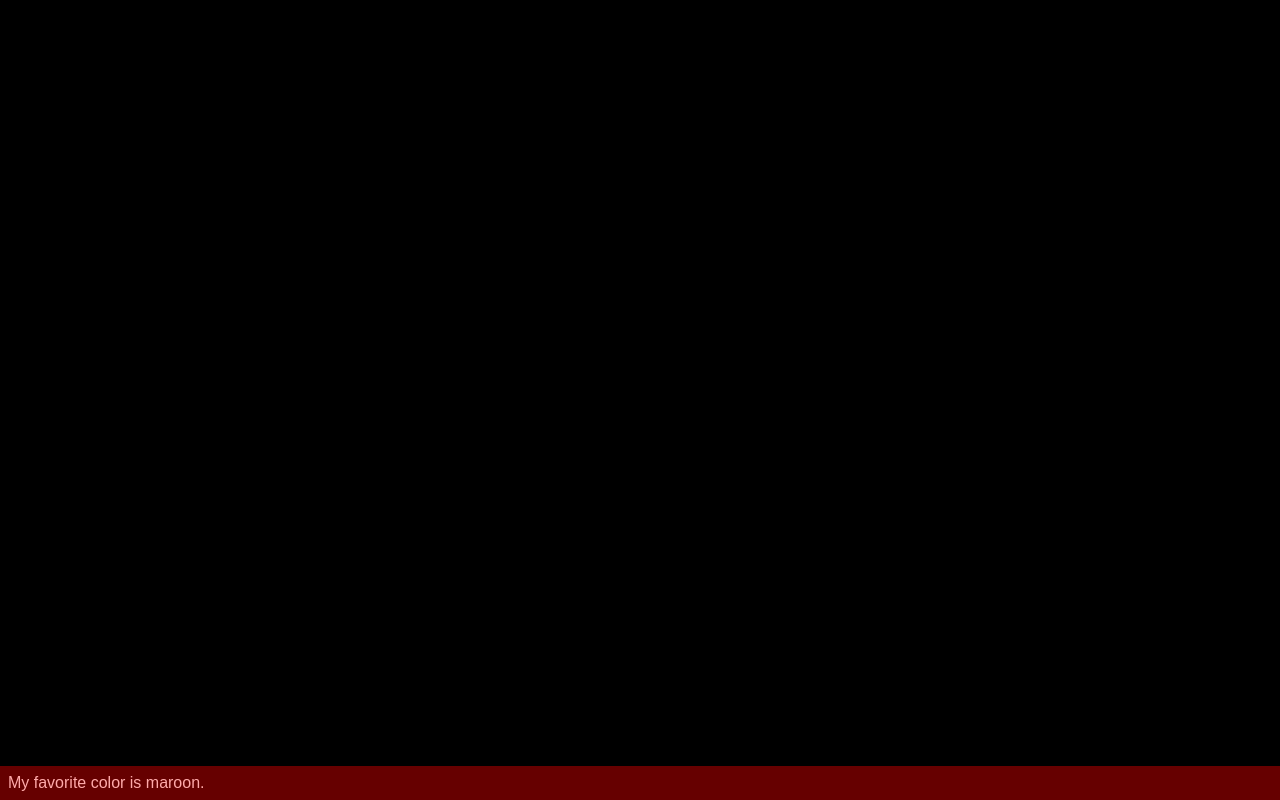
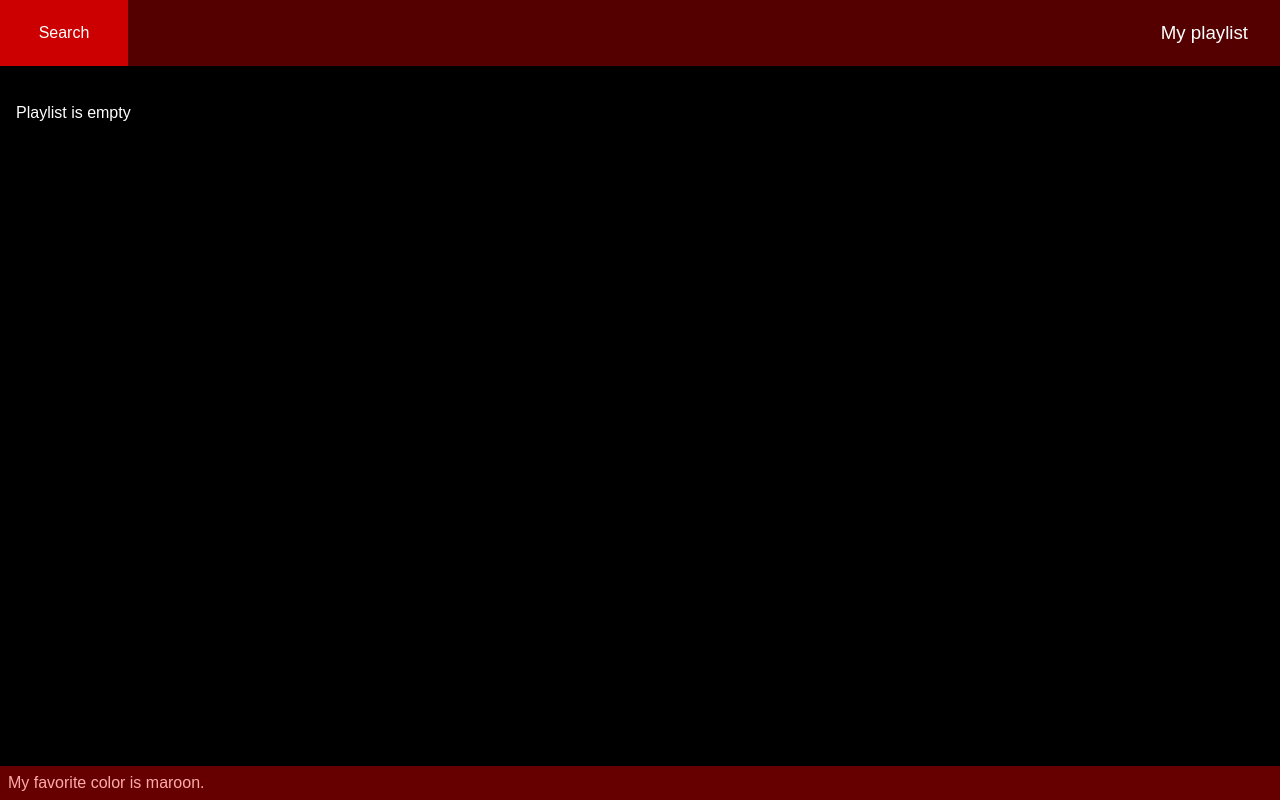
Before and after one commit to davidyu85/my-playlist, a React (Create React App) app: page /#/playlist in a window 1280 px wide. Built offline with nearby package versions, Linux system fonts and the light colour scheme.

Commit message:
Add a working playlist.

```diff
--- a/src/App.tsx
+++ b/src/App.tsx
@@ -1,8 +1,11 @@
-import React from 'react';
+import { useState, useMemo } from 'react';
 import styled from 'styled-components';
 import { Routes, Route } from "react-router-dom";
 
+import { Movie } from './components/MovieList';
 import SearchPage from './components/SearchPage';
+import PlayListPage from './components/PlayListPage';
+import { ContextPlayList } from './Contexts';
 
 const myColor = 'maroon';
 
@@ -18,15 +21,19 @@ const Footer = styled.div`
 `;
 
 function App() {
+  const [playList, setPlayList] = useState<Record<string, Movie>>({});
+  const contextValuePlayList = useMemo(() => ({ playList, setPlayList }), [playList]);
+
   return (
-    <>
+    <ContextPlayList.Provider value={contextValuePlayList}>
       <Routes>
         <Route path="/" element={<SearchPage />} />
+        <Route path="/playlist" element={<PlayListPage />} />
       </Routes>
       <Footer>
         My favorite color is {myColor}.
       </Footer>
-    </>
+    </ContextPlayList.Provider>
   );
 }
 
--- /dev/null
+++ b/src/Contexts.tsx
@@ -0,0 +1,12 @@
+import { createContext, Dispatch, SetStateAction } from 'react';
+import { Movie } from './components/MovieList';
+
+interface ContextPlayListObj {
+  playList: Record<string, Movie>;
+  setPlayList: Dispatch<SetStateAction<Record<string, Movie>>>;
+}
+
+export const ContextPlayList = createContext({
+  playList: {},
+  setPlayList: () => {},
+} as ContextPlayListObj);
--- a/src/components/MovieList.tsx
+++ b/src/components/MovieList.tsx
@@ -1,4 +1,4 @@
-import React, { ReactElement } from 'react';
+import { ReactElement } from 'react';
 import styled from 'styled-components';
 
 
@@ -52,6 +52,7 @@ export interface Movie {
 interface MovieListProps {
   // Array of "Search" object from OMDb.
   list: Movie[];
+  onClickMovieBlock?: (movie: Movie) => void;
 }
 
 /**
@@ -59,10 +60,10 @@ interface MovieListProps {
  * @param MovieListProps
  * @returns ReactElement
  */
-const MovieList = ({ list = [] }: MovieListProps): ReactElement => (
+const MovieList = ({ list = [], onClickMovieBlock = () => {} }: MovieListProps): ReactElement => (
   <MovieListWrapper>
     {list.map((movie: Movie): ReactElement => (
-      <MovieBlock key={movie.imdbID}>
+      <MovieBlock key={movie.imdbID} onClick={() => onClickMovieBlock(movie)}>
         {movie.Poster && <img src={movie.Poster} alt="" />}
         <MovieTitle>{movie.Title}</MovieTitle>
       </MovieBlock>
--- /dev/null
+++ b/src/components/PlayListPage.tsx
@@ -0,0 +1,52 @@
+import { useContext, ReactElement } from 'react';
+import styled from 'styled-components';
+
+import { TitleBar, ScreenButton } from './TitleBar';
+import MovieList from './MovieList';
+import { ContextPlayList } from '../Contexts';
+
+const NoList = styled.span`
+  color: #fff;
+  padding: 1rem;
+`;
+
+const Heading = styled.h3`
+  padding: 0 2rem;
+  font-weight: 400;
+`;
+
+const Wrapper = styled.div`
+  background-color: ${(props: PlayListPageProps) => props.bgColor || '#000'};
+`
+
+interface PlayListPageProps {
+  // Favorite background color.
+  bgColor?: string;
+}
+
+/**
+ * Confirmed playlist of movies.
+ * @returns ReactElement
+ */
+const PlayListPage = ({ bgColor }: PlayListPageProps): ReactElement => {
+  const { playList } = useContext(ContextPlayList);
+
+  const playListObjToArray = Object.values(playList);
+
+  return (
+    <Wrapper bgColor={bgColor}>
+      <TitleBar>
+        <ScreenButton to="/">
+          Search
+        </ScreenButton>
+        <Heading>My playlist</Heading>
+      </TitleBar>
+
+      <MovieList list={playListObjToArray} />
+
+      {playListObjToArray.length === 0 && <NoList>Playlist is empty</NoList>}
+    </Wrapper>
+  );
+};
+
+export default PlayListPage;
--- a/src/components/SearchPage.tsx
+++ b/src/components/SearchPage.tsx
@@ -1,10 +1,11 @@
-import React, { useEffect, useState, useRef, KeyboardEvent, ReactElement } from 'react';
+import { useEffect, useState, useRef, useContext, KeyboardEvent, ReactElement } from 'react';
 import axios from 'axios';
 import styled from 'styled-components';
 import { MdSearch } from 'react-icons/md';
 
 import { TitleBar, ScreenButton } from './TitleBar';
 import MovieList, { Movie } from './MovieList';
+import { ContextPlayList } from '../Contexts';
 
 const omdbApiKey = 'bce2b2d3';
 
@@ -57,6 +58,8 @@ const SearchPage = (): ReactElement => {
   const [search, setSearch] = useState<{ keyword: string, page: number }>({ keyword: 'aaa', page: 1 });
   const [movies, setMovies] = useState<Movie[]>([]);
 
+  const { playList, setPlayList } = useContext(ContextPlayList);
+
   useEffect(() => {
     axios(`https://www.omdbapi.com/?s=${search.keyword}&apikey=${omdbApiKey}&page=${search.page}`)
       .then(({ data }) => {
@@ -74,10 +77,20 @@ const SearchPage = (): ReactElement => {
     }
   };
 
+  const toggleToPlaylist = (movie: Movie) => {
+    const newPlayList = playList;
+    if (newPlayList[movie.imdbID]) {
+      delete newPlayList[movie.imdbID];
+    } else {
+      newPlayList[movie.imdbID] = movie;
+    }
+    setPlayList(newPlayList);
+  }
+
   return (
       <>
         <TitleBar>
-          <ScreenButton>
+          <ScreenButton to="playlist">
             Playlist
           </ScreenButton>
 
@@ -94,7 +107,7 @@ const SearchPage = (): ReactElement => {
           </SearchBar>
         </TitleBar>
 
-        <MovieList list={movies} />
+        <MovieList list={movies} onClickMovieBlock={toggleToPlaylist} />
 
         {movies && movies.length === 0 && <NoResult>Search no results.</NoResult>}
         {search.keyword.length < 3 && <NoResult>Minimum 3 characters required for search to proceed.</NoResult>}
--- a/src/components/TitleBar.tsx
+++ b/src/components/TitleBar.tsx
@@ -1,4 +1,5 @@
 import styled from 'styled-components';
+import { NavLink } from 'react-router-dom';
 
 export const TitleBar = styled.div`
   position: fixed;
@@ -12,13 +13,13 @@ export const TitleBar = styled.div`
   z-index: 100;
 `;
 
-export const ScreenButton = styled.button`
+export const ScreenButton = styled(NavLink)`
   background-color: #a00;
   color: white;
-  border: 0;
-  border-radius: 0;
   padding: 1.5rem 1rem;
   width: 6rem;
+  text-align: center;
+  text-decoration: none;
 
   &:hover,
   &:focus {
--- a/src/index.tsx
+++ b/src/index.tsx
@@ -8,7 +8,7 @@ import reportWebVitals from './reportWebVitals';
 ReactDOM.render(
   <React.StrictMode>
     <HashRouter>
-      <App />
+        <App />
     </HashRouter>
   </React.StrictMode>,
   document.getElementById('root')
```
Also changed, not shown: 1 other file (tests, documents, lock files or other folders).
